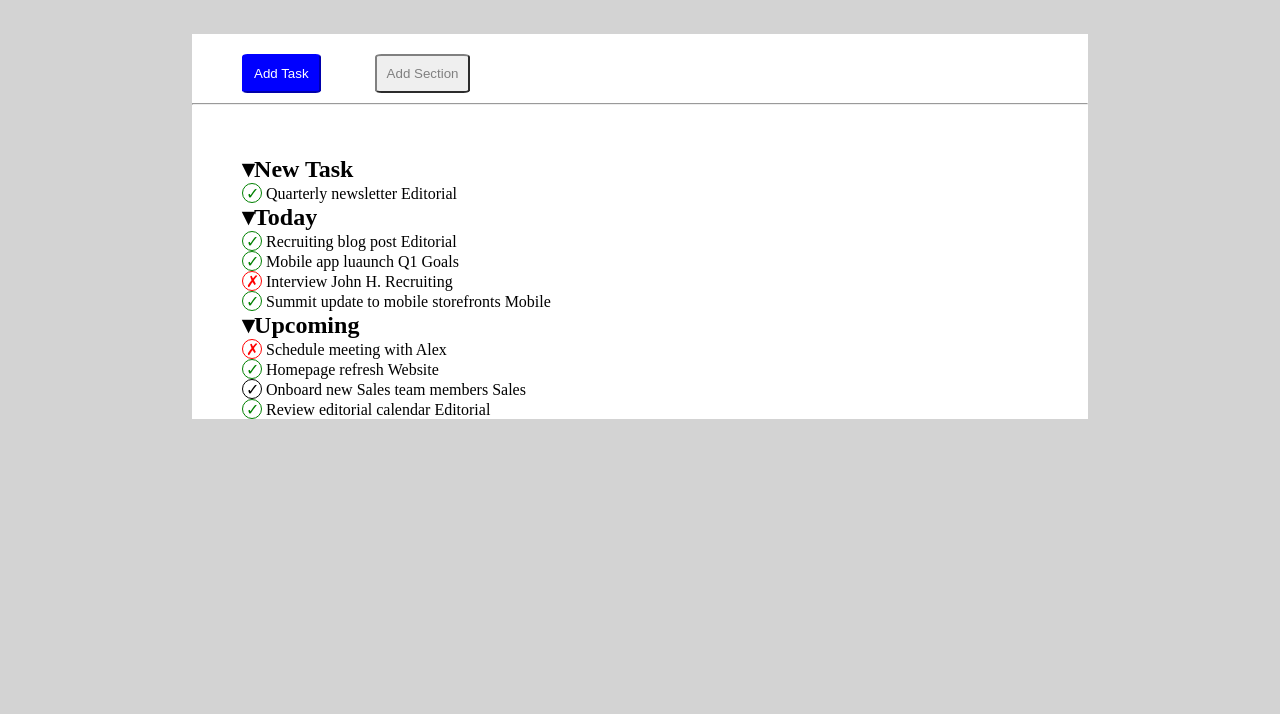
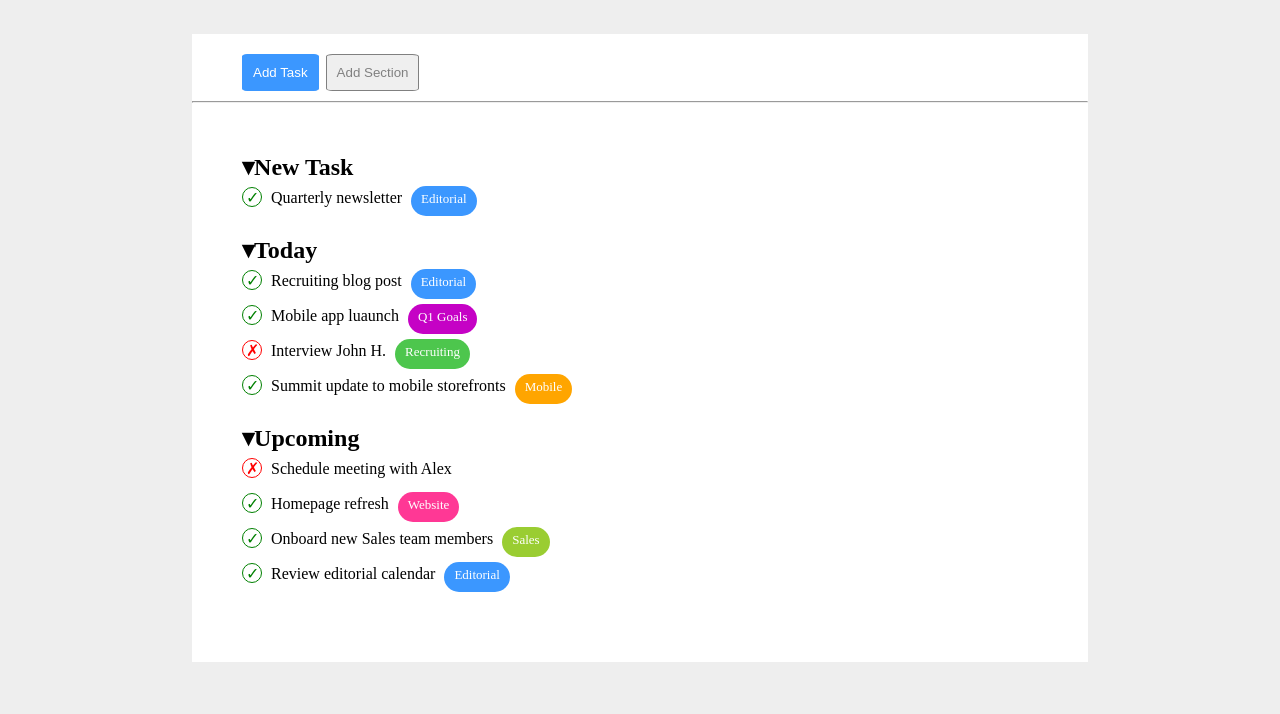
Before and after one commit to Rachele-Turtora/html-css-toboolist, a plain HTML site: page index.html in a window 1280 px wide. Shown: the part 86-800 px from the top of the page. Drawn offline with Linux system fonts and the light colour scheme.

Commit message:
[UPD] Finished the list

```diff
--- a/css/style.css
+++ b/css/style.css
@@ -5,7 +5,7 @@
 }
 
 body{
-    background-color: lightgray;
+    background-color: rgb(238, 238, 238);
 }
 
 /* HEADER */
@@ -33,19 +33,24 @@ img, h1{
 
 button{
     padding: 10px;
-    margin: 20px 0 10px 50px;
     border-radius: 7%;
 }
 
 .task{
-    background-color: blue;
+    background-color: rgb(59, 151, 255);
     color: white;
-    border-color: blue;
+    border: 1px solid rgb(59, 151, 255);
+    margin: 20px 0 10px 50px;
 }
 
 .section{
     color: gray;
-    border-color: gray;
+    border: 1px solid gray;
+    margin: 20px 0 10px 3px;
+}
+
+hr{
+    border-color: rgb(238, 238, 238);
 }
 
 /* MAIN - LIST */
@@ -53,12 +58,21 @@ button{
 .list{
     margin-top: 50px;
     margin-left: 50px;
+    padding-bottom: 50px;
 }
 
 ul{
     list-style-type: none;
     font-size: 16px;
     font-weight: 300;
+}
+
+li{
+    margin: 5px 0;
+}
+
+li:last-child {
+    margin-bottom: 20px;
 }
 
 .main-point {
@@ -85,3 +99,44 @@ ul{
 .cross{
     color: red
 }
+
+span{
+    margin-left: 5px;
+}
+
+.tag{
+    height: 30px;
+    border-radius: 15px;
+    margin-left: 5px;
+    padding: 5px 10px;
+    color: white;
+    font-size: 13px;
+}
+
+.editorial{
+    background-color: rgb(59, 151, 255);
+}
+
+.goals{
+    background-color: rgb(197, 2, 197);
+}
+
+.recruiting{
+    background-color: rgb(77, 198, 77);
+}
+
+.mobile{
+    background-color: orange;
+}
+
+.general{
+    background-color: white;
+}
+
+.website{
+    background-color: rgb(255, 56, 149);
+}
+
+.sales{
+    background-color: yellowgreen;
+}
--- a/index.html
+++ b/index.html
@@ -64,6 +64,7 @@
                             <li>
                                 <div class="bullet cross">&cross;</div>
                                 <span>Schedule meeting with Alex</span>
+                                <div class="tag general">Alex</div>
                             </li>
                             <li>
                                 <div class="bullet check">&check;</div>
@@ -71,7 +72,7 @@
                                 <div class="tag website">Website</div>
                             </li>
                             <li>
-                                <div class="bullet chech">&check;</div>
+                                <div class="bullet check">&check;</div>
                                 <span>Onboard new Sales team members</span>
                                 <div class="tag sales">Sales</div>
                             </li>
```
